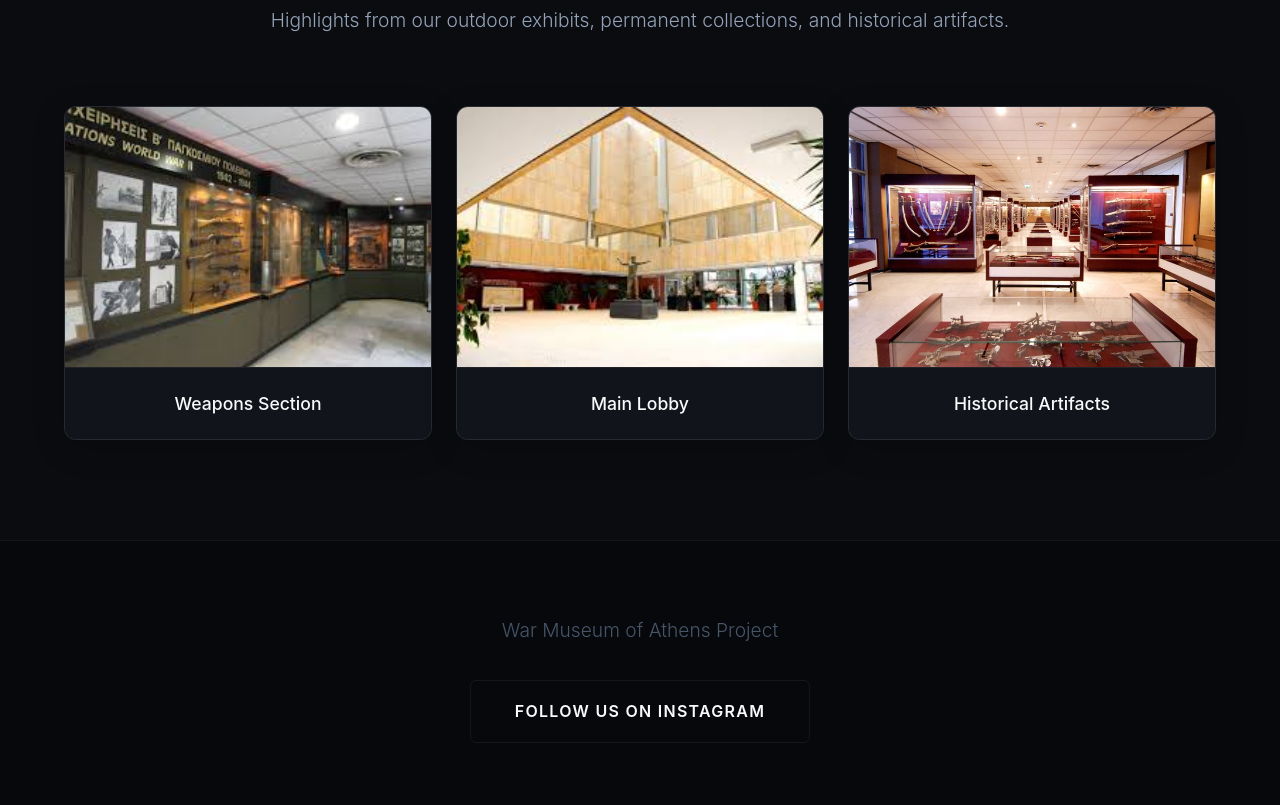
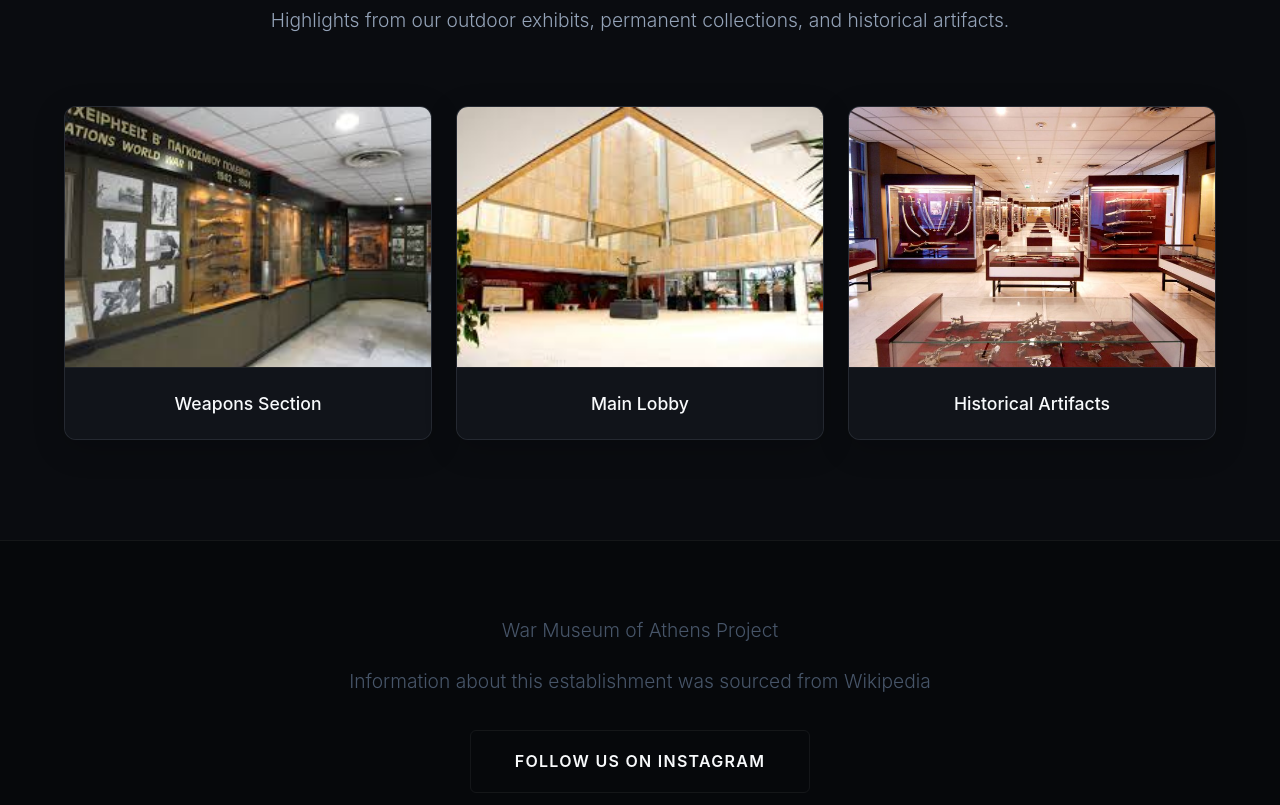
Before and after one commit to lazaroskaleas-prog/war-museum-athens, a plain HTML site: page index.html in a window 1280 px wide. Shown: the part 5344-6149 px from the top of the page. Drawn offline with Linux system fonts and the light colour scheme.

Commit message:
Add files via upload

```diff
--- a/index.html
+++ b/index.html
@@ -106,6 +106,7 @@
 
     <footer>
         <p>War Museum of Athens Project</p>
+		<p> Information about this establishment was sourced from Wikipedia </p>
         <div class="social-links">
             <a href="https://www.instagram.com/athens_war_museum/" target="_blank" class="social-icon-btn">Follow us on Instagram</a>
         </div>
```
